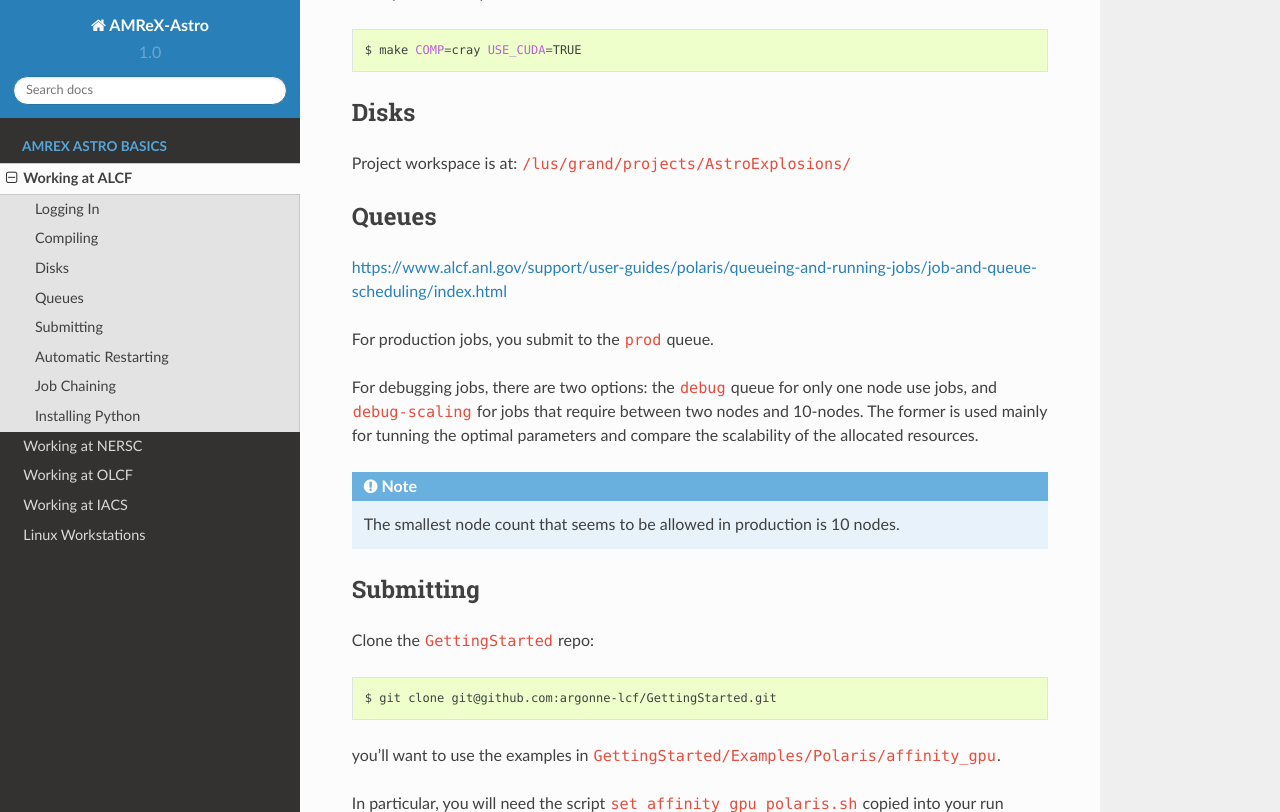
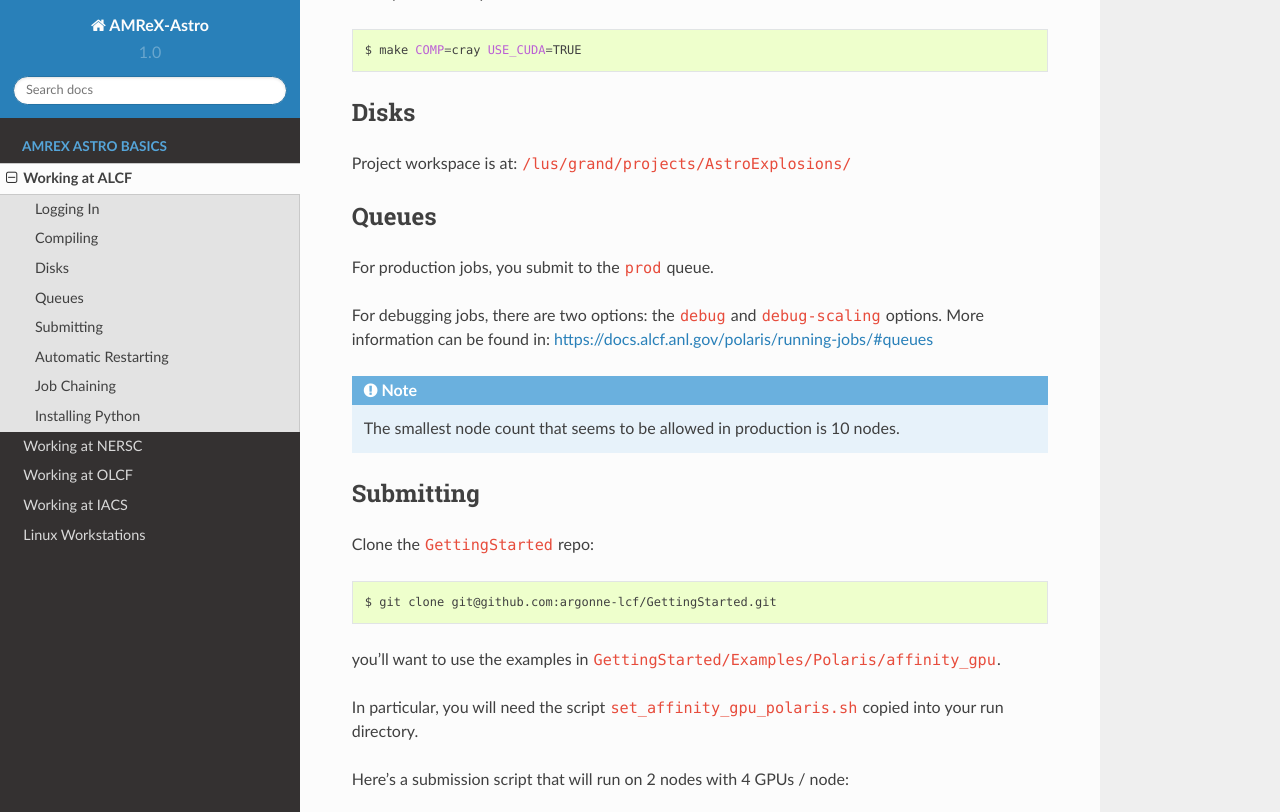
Before and after one commit to AMReX-Astro/workflow, a Sphinx documentation site: the page built from sphinx_docs/source/alcf.rst, in a window 1280 px wide and 900 px high, scrolled down 722 px, cut to the strip 0-812 px from the top of the window. Built offline with Sphinx 7.4.7 and the Read the Docs theme 2.0.0, drawn with Linux system fonts in a browser that asks for light colours; some of the changed text lies outside the part shown.

Commit message:
Adding webpages

```diff
--- a/sphinx_docs/source/alcf.rst
+++ b/sphinx_docs/source/alcf.rst
@@ -47,13 +47,10 @@ Project workspace is at: ``/lus/grand/projects/AstroExplosions/``
 Queues
 ======
 
-https://www.alcf.anl.gov/support/user-guides/polaris/queueing-and-running-jobs/job-and-queue-scheduling/index.html
-
 For production jobs, you submit to the ``prod`` queue.
 
-For debugging jobs, there are two options: the ``debug`` queue for only one node use jobs, and
-``debug-scaling`` for jobs that require between two nodes and 10-nodes. The former is used mainly for
-tunning the optimal parameters and compare the scalability of the allocated resources.
+For debugging jobs, there are two options: the ``debug``  and ``debug-scaling`` options. More information can be found in:
+https://docs.alcf.anl.gov/polaris/running-jobs/#queues
 
 .. note::
 
```
Also changed, not shown: other parts of sphinx_docs/source/alcf.rst (+2 -1 lines).
